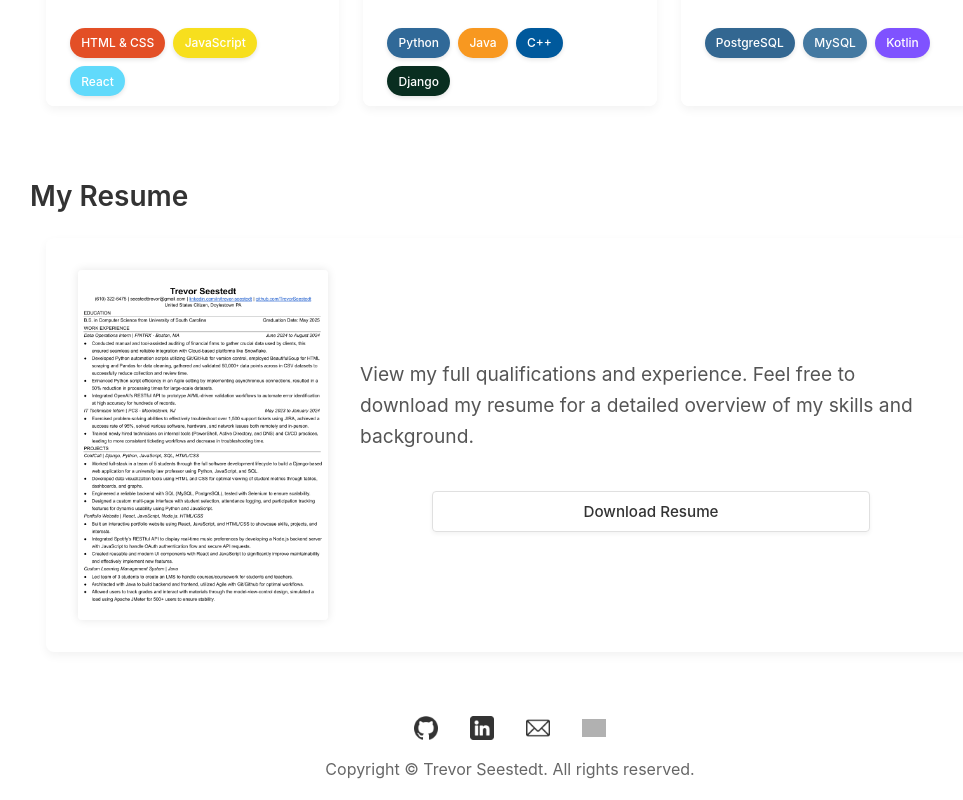
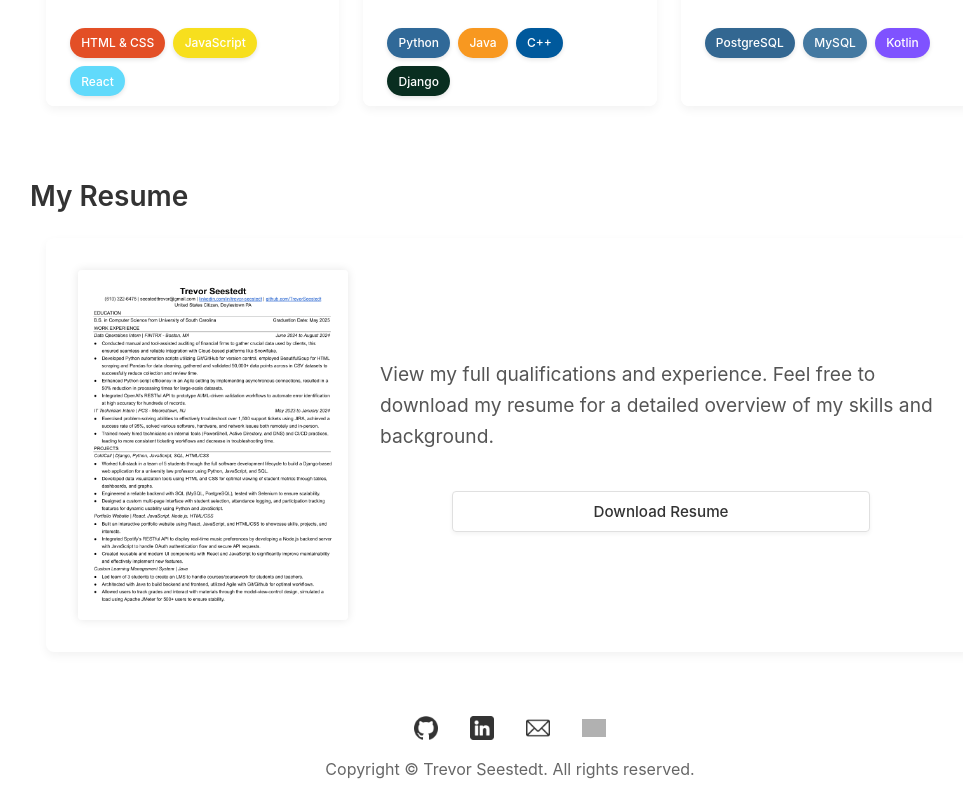
Before and after one commit to TrevorSeestedt/portfolio-website, a React (Vite) app: page / in a window 1280 px wide. Shown: the part 528-1328 px from the top of the page, without its empty margins (130-1093 px from the left). Built offline with nearby package versions, Linux system fonts and the light colour scheme; grey boxes are pictures that could not be loaded.

Commit message:
made changes so that resume is rendered correctly

```diff
--- a/src/components/ResumePreview.jsx
+++ b/src/components/ResumePreview.jsx
@@ -1,4 +1,4 @@
-import React from 'react';
+import React, { useState, useEffect } from 'react';
 import resumePdf from '../assets/SWE_TrevorSeestedt_Resume.pdf';
 import resumePreviewImg from '../assets/SWE_TrevorSeestedt_Resume.png';
 import '../css/ResumePreview.css';
@@ -6,6 +6,7 @@ import '../css/ResumePreview.css';
 const ResumePreview = () => {
   // Public path to the resume
   const publicResumeUrl = '/assets/SWE_TrevorSeestedt_Resume.pdf';
+  const [imgLoaded, setImgLoaded] = useState(false);
 
   const handleDownload = () => {
     // Create an anchor element and trigger download
@@ -22,6 +23,10 @@ const ResumePreview = () => {
     window.open(resumePdf, '_blank');
   };
 
+  const handleImageLoad = (e) => {
+    setImgLoaded(true);
+  };
+
   return (
     <div className="resume-section">
       <h2 className="resume-title">My Resume</h2>
@@ -33,6 +38,11 @@ const ResumePreview = () => {
                 src={resumePreviewImg}
                 alt="Resume preview"
                 className="resume-preview-img"
+                onLoad={handleImageLoad}
+                style={{
+                  opacity: imgLoaded ? 1 : 0,
+                  transition: 'opacity 0.3s ease'
+                }}
               />
               <div className="preview-overlay">
                 <span>Click to view</span>
--- a/src/css/Navbar.css
+++ b/src/css/Navbar.css
@@ -54,7 +54,6 @@
 .nav-links li a {
   text-decoration: none;
   color: #666;
-  font-weight: 500;
   transition: all 0.3s ease;
   padding: 0.5rem 1rem;
   border-radius: 4px;
--- a/src/css/ResumePreview.css
+++ b/src/css/ResumePreview.css
@@ -34,7 +34,7 @@
   display: flex;
   flex-direction: column;
   align-items: center;
-  width: 250px;
+  width: 270px;
   height: 350px;
   justify-content: center;
 }
@@ -62,7 +62,7 @@
 .resume-preview-img {
   width: 100%;
   height: 100%;
-  object-fit: cover;
+  object-fit: contain;
   object-position: top;
   display: block;
 }
```
